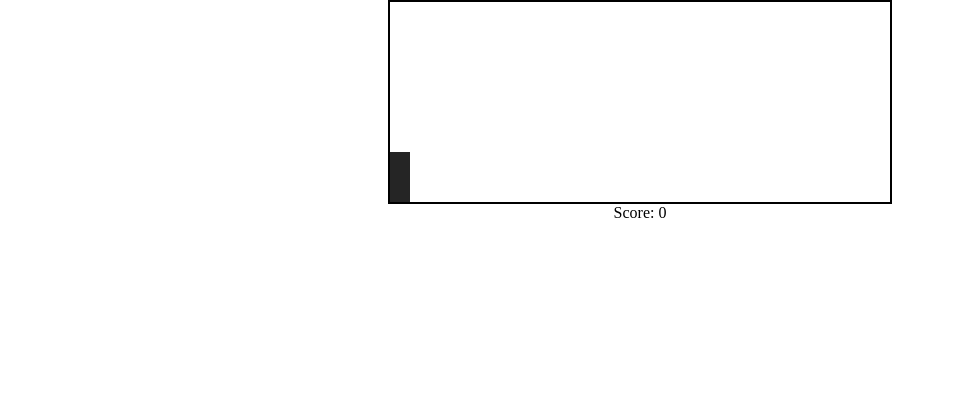
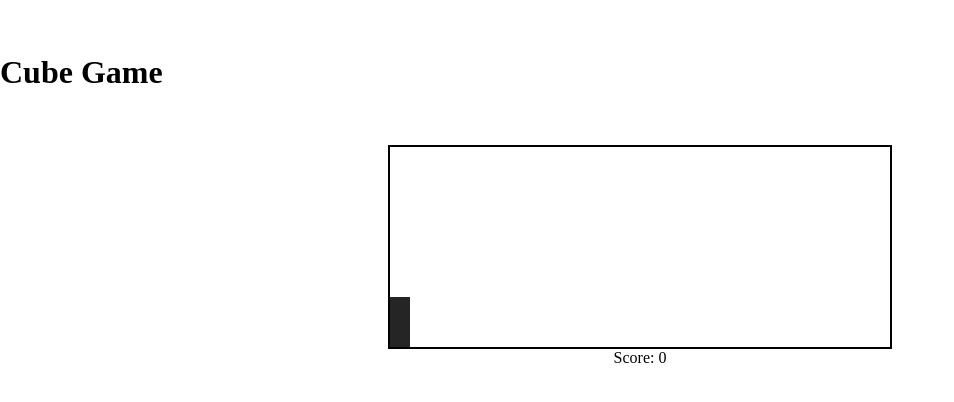
Before and after one commit to chhabinath/cube-game, a plain HTML site: page index.html in a window 1280 px wide. Shown: the whole page, without its empty margins (0-954 px from the left). Drawn offline with Linux system fonts and the light colour scheme.

Commit message:
Update index.html
tried to get a better ui

```diff
--- a/index.html
+++ b/index.html
@@ -6,6 +6,13 @@
     <link rel="stylesheet" href="style.css">
 </head>
 <body>
+    <br>
+    <br>
+    <br>
+    <h1> Cube Game </h1>
+    <br>
+    <br>
+    <br>
     <div class="game">
         <div id="character"></div>
         <div id="block"></div>
```
